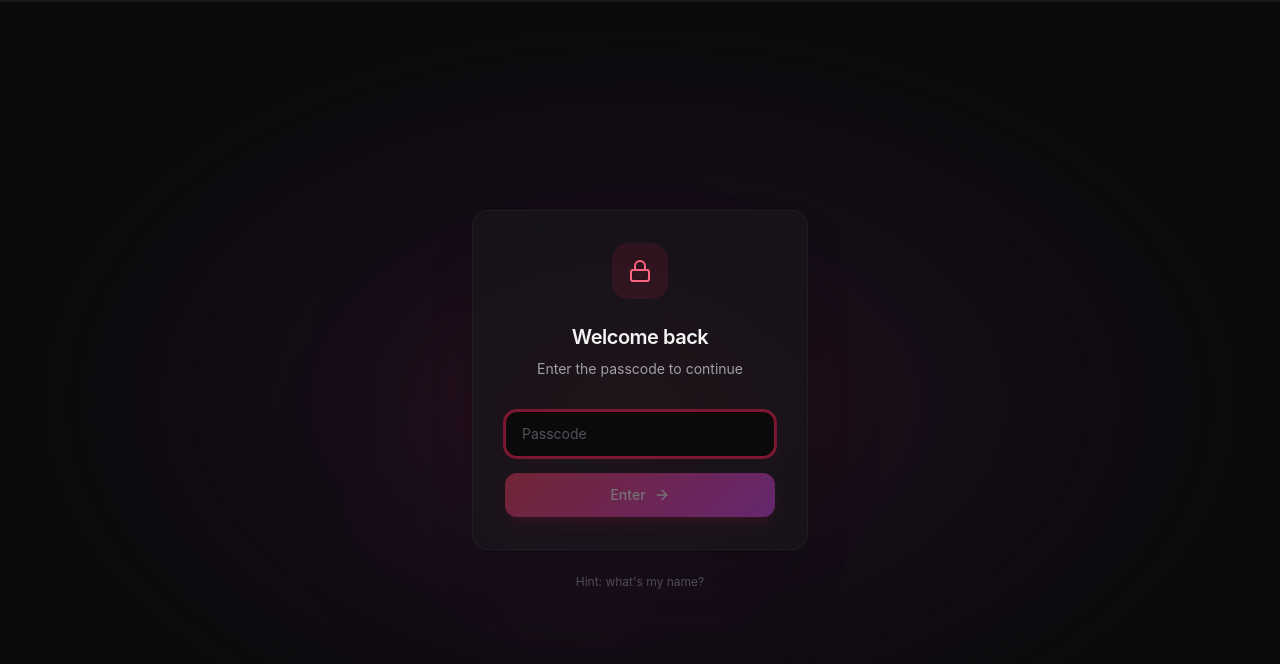
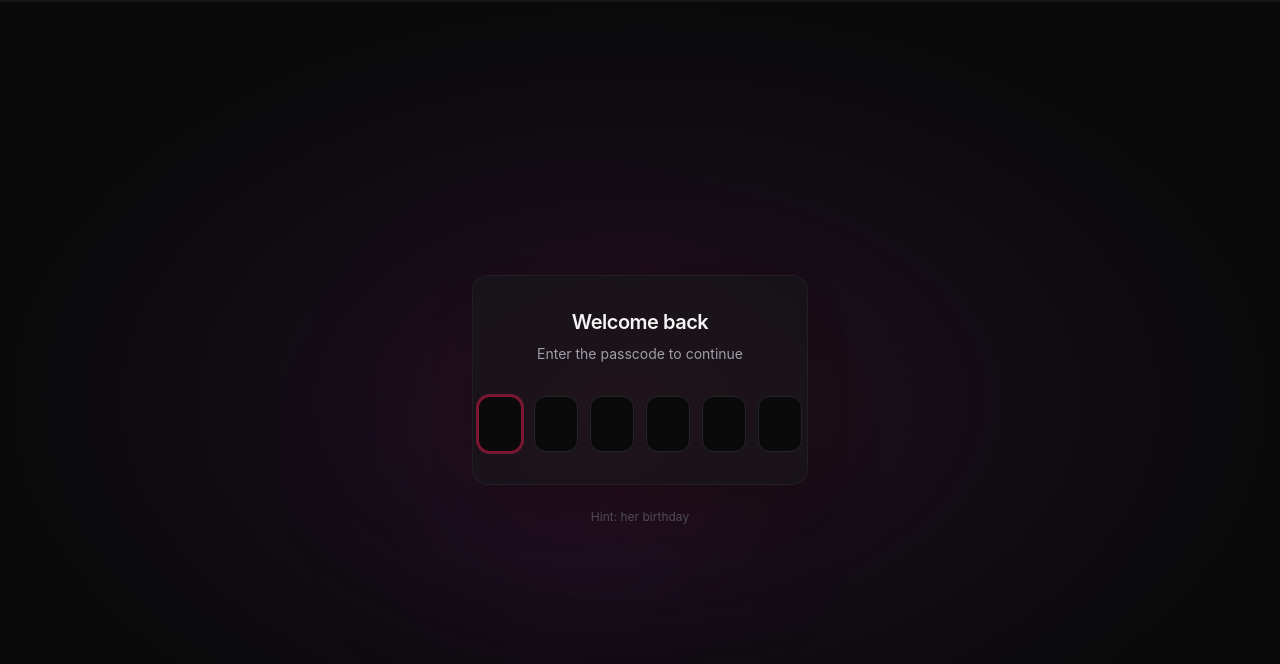
Before and after one commit to EdrianHernandez/pandaa, a React (Vite) app: page / in a window 1280 px wide. Shown: the top 664 px of the page. Built offline with nearby package versions, Linux system fonts and the light colour scheme; the HTML template or start-up script is replaced by a standard one.

Commit message:
Change entry gate to 6-digit numeric PIN input

```diff
--- a/src/pages/EntryGate.jsx
+++ b/src/pages/EntryGate.jsx
@@ -1,25 +1,62 @@
-import { useState } from "react";
+import { useState, useRef, useEffect } from "react";
 import { motion } from "framer-motion";
-import { Lock, ArrowRight, Heart } from "lucide-react";
+import { Heart } from "lucide-react";
 
-const PASSCODE = "lovepanda";
+const PASSCODE = "100904";
+const LENGTH = 6;
 
 export default function EntryGate({ onNext }) {
-  const [input, setInput] = useState("");
+  const [digits, setDigits] = useState(Array(LENGTH).fill(""));
   const [error, setError] = useState(false);
   const [success, setSuccess] = useState(false);
+  const inputRefs = useRef([]);
 
-  const handleSubmit = (e) => {
+  const handleChange = (index, value) => {
+    if (!/^\d$/.test(value) && value !== "") return;
+    const newDigits = [...digits];
+    newDigits[index] = value;
+    setDigits(newDigits);
+    if (value && index < LENGTH - 1) {
+      inputRefs.current[index + 1]?.focus();
+    }
+  };
+
+  const handleKeyDown = (index, e) => {
+    if (e.key === "Backspace" && !digits[index] && index > 0) {
+      inputRefs.current[index - 1]?.focus();
+    }
+  };
+
+  const handlePaste = (e) => {
     e.preventDefault();
-    if (input.trim().toLowerCase() === PASSCODE) {
+    const pasted = e.clipboardData.getData("text").replace(/\D/g, "").slice(0, LENGTH);
+    if (!pasted) return;
+    const newDigits = [...digits];
+    for (let i = 0; i < pasted.length; i++) {
+      newDigits[i] = pasted[i];
+    }
+    setDigits(newDigits);
+    const nextEmpty = newDigits.findIndex((d) => !d);
+    const focusIndex = nextEmpty === -1 ? LENGTH - 1 : nextEmpty;
+    inputRefs.current[focusIndex]?.focus();
+  };
+
+  useEffect(() => {
+    if (digits.every((d) => d !== "") && !success) {
+      const code = digits.join("");
+      if (code === PASSCODE) {
         setSuccess(true);
         setTimeout(() => onNext(), 600);
       } else {
         setError(true);
-      setTimeout(() => setError(false), 800);
-      setInput("");
+        setTimeout(() => {
+          setError(false);
+          setDigits(Array(LENGTH).fill(""));
+          inputRefs.current[0]?.focus();
+        }, 800);
       }
-  };
+    }
+  }, [digits, success, onNext]);
 
   return (
     <div className="flex min-h-screen items-center justify-center overflow-hidden">
@@ -50,13 +87,6 @@ export default function EntryGate({ onNext }) {
           }
           transition={{ duration: 0.5 }}
         >
-          {/* Icon */}
-          <div className="mb-6 flex justify-center">
-            <div className="flex h-14 w-14 items-center justify-center rounded-2xl bg-rose-500/10">
-              <Lock className="h-6 w-6 text-rose-400" />
-            </div>
-          </div>
-
           {/* Header */}
           <h1 className="mb-2 text-center text-xl font-semibold tracking-tight text-zinc-100">
             Welcome back
@@ -65,63 +95,54 @@ export default function EntryGate({ onNext }) {
             Enter the passcode to continue
           </p>
 
-          {/* Form */}
-          <form onSubmit={handleSubmit} className="space-y-4">
-            <div>
+          {/* PIN input */}
+          <div className="flex justify-center gap-3" onPaste={handlePaste}>
+            {digits.map((digit, i) => (
               <input
-                type="password"
-                value={input}
-                onChange={(e) => setInput(e.target.value)}
-                placeholder="Passcode"
-                autoFocus
-                className={`w-full rounded-xl border bg-neutral-950 px-4 py-3 text-sm text-zinc-100 outline-none transition-all placeholder:text-zinc-600 focus:ring-2 focus:ring-rose-500/40 ${
+                key={i}
+                ref={(el) => (inputRefs.current[i] = el)}
+                type="tel"
+                inputMode="numeric"
+                maxLength={1}
+                autoFocus={i === 0}
+                value={digit}
+                onChange={(e) => handleChange(i, e.target.value)}
+                onKeyDown={(e) => handleKeyDown(i, e)}
+                className={`h-14 w-11 rounded-xl border bg-neutral-950 text-center text-xl font-semibold text-zinc-100 outline-none transition-all focus:ring-2 ${
                   error
-                    ? "border-red-500/50"
-                    : "border-zinc-700/50 focus:border-rose-500/50"
+                    ? "border-red-500/50 focus:ring-red-500/40"
+                    : digit
+                    ? "border-rose-500/50 focus:ring-rose-500/40"
+                    : "border-zinc-700/50 focus:border-rose-500/50 focus:ring-rose-500/40"
                 }`}
               />
+            ))}
+          </div>
+
           {error && (
             <motion.p
               initial={{ opacity: 0, y: -4 }}
               animate={{ opacity: 1, y: 0 }}
-                  className="mt-2 text-xs text-red-400"
+              className="mt-3 text-center text-xs text-red-400"
             >
               Incorrect passcode. Try again.
             </motion.p>
           )}
-            </div>
 
-            <motion.button
-              type="submit"
-              disabled={!input.trim()}
-              whileHover={{ scale: 1.01 }}
-              whileTap={{ scale: 0.98 }}
-              className={`flex w-full items-center justify-center gap-2 rounded-xl py-3 text-sm font-medium transition-all ${
-                success
-                  ? "bg-emerald-500/20 text-emerald-400"
-                  : "gradient-pink text-white shadow-lg shadow-rose-500/20 hover:shadow-rose-500/30 disabled:opacity-40"
-              }`}
+          {success && (
+            <motion.div
+              initial={{ opacity: 0, scale: 0 }}
+              animate={{ opacity: 1, scale: 1 }}
+              className="mt-4 flex justify-center"
             >
-              {success ? (
-                <motion.div
-                  initial={{ scale: 0 }}
-                  animate={{ scale: 1 }}
-                >
-                  <Heart className="h-4 w-4" fill="currentColor" />
+              <Heart className="h-5 w-5 text-rose-400" fill="currentColor" />
             </motion.div>
-              ) : (
-                <>
-                  Enter
-                  <ArrowRight className="h-4 w-4" />
-                </>
           )}
-            </motion.button>
-          </form>
         </motion.div>
 
         {/* Hint */}
         <p className="mt-6 text-center text-xs text-zinc-600">
-          Hint: what&apos;s my name?
+          Hint: her birthday
         </p>
       </motion.div>
     </div>
```
Lines whose indentation alone changed are shown as unchanged.
